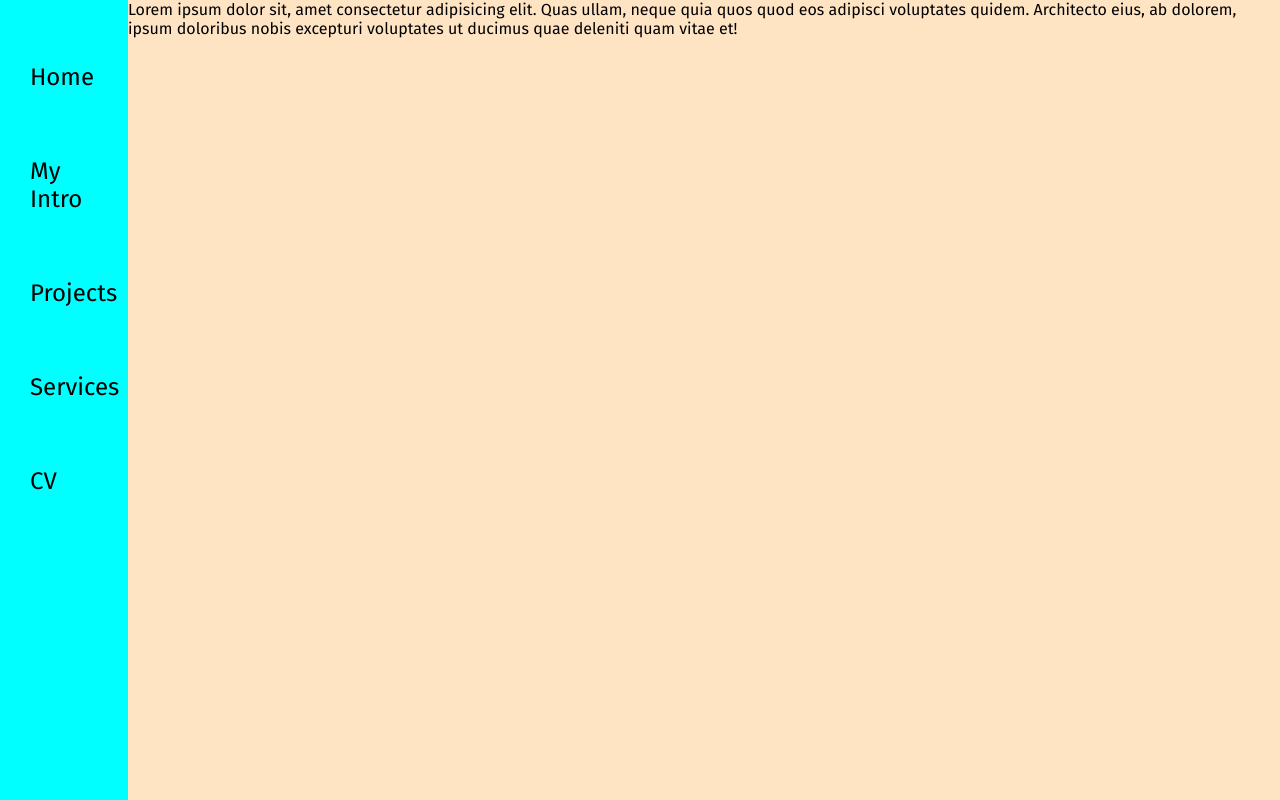
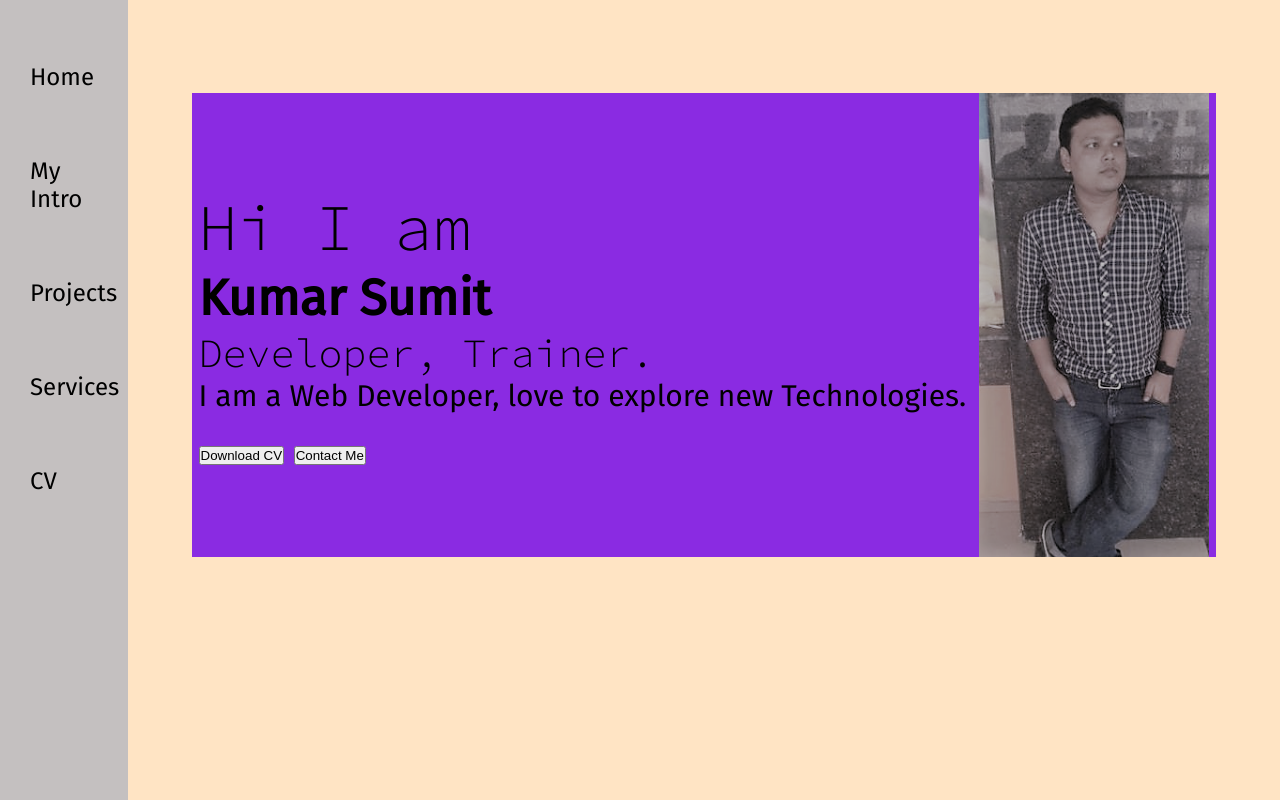
Before and after one commit to kumasumit/Basic-Portfolio, a plain HTML site: page index.html in a window 1280 px wide. Drawn offline with Linux system fonts and the light colour scheme.

Commit message:
completed basic layout with sidebar, main, devInfo and devImage sections

```diff
--- a/index.html
+++ b/index.html
@@ -21,10 +21,23 @@
         </nav>
       </div>
       <div class="main">
-        Lorem ipsum dolor sit, amet consectetur adipisicing elit. Quas ullam,
-        neque quia quos quod eos adipisci voluptates quidem. Architecto eius, ab
-        dolorem, ipsum doloribus nobis excepturi voluptates ut ducimus quae
-        deleniti quam vitae et!
+        <div class="info-container">
+          <div class="devInfo">
+            <div class="hello">Hi I am</div>
+            <div class="name">Kumar Sumit</div>
+            <div class="about">Developer, Trainer.</div>
+            <div class="moreabout">
+              I am a Web Developer, love to explore new Technologies.
+            </div>
+            <div class="buttons">
+              <button>Download CV</button>
+              <button>Contact Me</button>
+            </div>
+          </div>
+          <div class="devPic">
+            <img src="5.png" alt="Kumar Sumit" />
+          </div>
+        </div>
       </div>
     </div>
   </body>
--- a/style.css
+++ b/style.css
@@ -1,4 +1,5 @@
 @import url("https://fonts.googleapis.com/css2?family=Fira+Sans&display=swap");
+@import url("https://fonts.googleapis.com/css2?family=Fira+Sans&family=Source+Code+Pro:wght@300&display=swap");
 
 * {
   margin: 0;
@@ -8,7 +9,7 @@
   display: flex;
 }
 .sidebar {
-  background-color: aqua;
+  background-color: rgb(196, 192, 192);
   width: 10vw;
   font-family: "Fira Sans", sans-serif;
   height: 100vh;
@@ -26,3 +27,43 @@
   width: 90vw;
   font-family: "Fira Sans", sans-serif;
 }
+
+.info-container {
+  background-color: blueviolet;
+  height: 58vh;
+  width: 80vw;
+  margin: 93px auto;
+  display: flex;
+  justify-content: space-around;
+}
+
+.hello {
+  font-size: 65px;
+}
+.name {
+  font-size: 50px;
+  font-weight: bold;
+  font-family: "Fira Sans", sans-serif;
+}
+.about {
+  font-size: 40px;
+}
+.moreabout {
+  font-size: 30px;
+  font-family: "Fira Sans", sans-serif;
+}
+.buttons {
+  margin-top: 30px;
+}
+.buttons button {
+}
+
+.devInfo {
+  display: flex;
+  justify-content: center;
+  flex-direction: column;
+  font-family: "Source Code Pro", monospace;
+}
+.devPic img {
+  height: 58vh;
+}
```
Also changed, not shown: 1.png (added), 4.png (added), 5.png (added).
